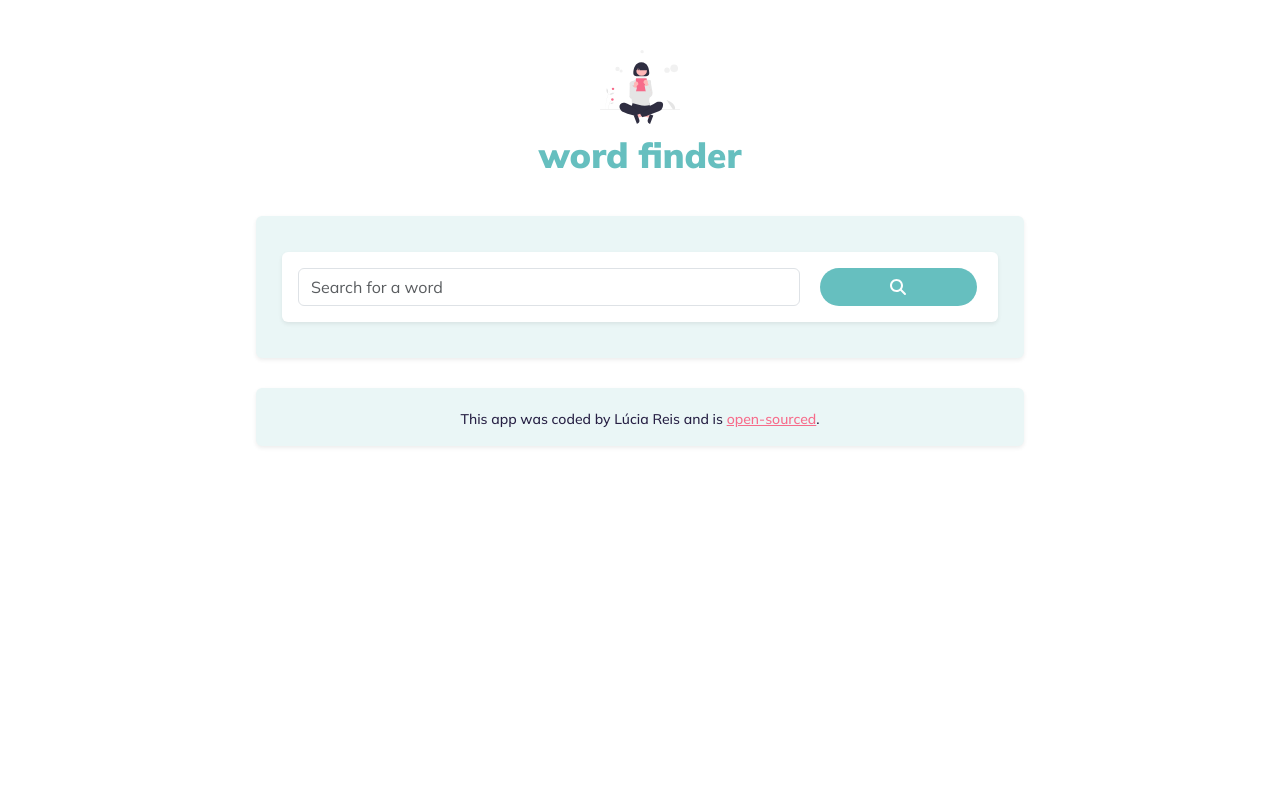
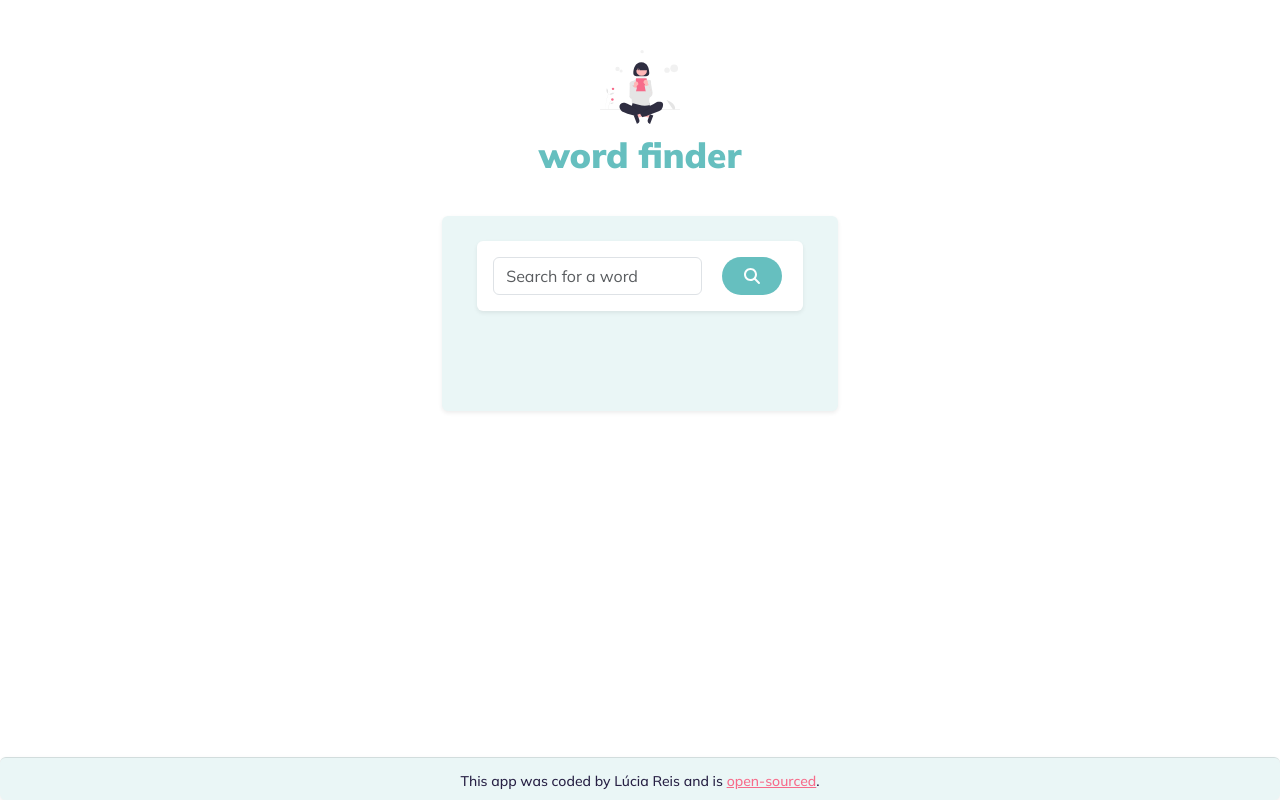
Before and after one commit to larevolucia/react-dictionary, a React (Create React App) app: page / in a window 1280 px wide. Built offline with nearby package versions, Linux system fonts and the light colour scheme.

Commit message:
Sticky footer at bottom

```diff
--- a/src/components/Home.js
+++ b/src/components/Home.js
@@ -20,14 +20,14 @@ function Home() {
           </a>
           <h1>word finder</h1>
         </header>
-      <main className="shadow-sm p-3 mb-3 rounded">
+        <main className="shadow-sm rounded">
           <Dictionary
             onSearch={handleSearchResults}
             query={query}
             data={searchResults}
           />
         </main>
-      <footer className="shadow-sm p-3 mb-3 rounded">
+      <footer className="shadow-sm p-2 rounded">
         <p>
           This app was coded by Lúcia Reis and is{" "}
           <a
--- a/src/styles/App.css
+++ b/src/styles/App.css
@@ -1,8 +1,12 @@
 /*App.js*/
 .App {
+  display: flex;
+  flex-direction: column;
+  flex: 1;
   margin: 0 auto;
   max-width: 60%;
 }
+
 .App-header {
   margin: 40px 0;
   align-items: center;
@@ -22,17 +26,23 @@ h1 {
 main {
   background-color: var(--second-color);
   border-radius: 5px;
-  padding: 5px 25px 15px 25px;
+  padding: 5px 25px 80px 25px;
+  flex: 1;
 }
 
+
 footer {
+  position: fixed;             /* stay in place */
+  bottom: 0;                   /* stick to the bottom edge */
+  left: 0;
+  width: 100%;                 /* span full width */
+  background-color: var(--second-color);
   text-align: center;
-  margin: 30px 0;
   font-size: 14px;
-  background-color: var(--second-color);
-  padding: 20px 0;
-  border-radius: 5px;
+  border-top: 1px solid rgba(0, 0, 0, 0.1); /* subtle line */
+  z-index: 100;                /* ensures it stays above content */
 }
+
 a {
   color: var(--fourth-color);
 }
@@ -62,3 +72,17 @@ footer p {
     font-size: 25px;
   }
 }
+html, body {
+  height: 100%;
+}
+
+#root {
+  display: flex;
+  flex-direction: column;
+  min-height: 100vh;
+}
+
+
+.main-container {
+   /* Makes main content expand and push footer down */
+}
--- a/src/styles/index.css
+++ b/src/styles/index.css
@@ -13,11 +13,12 @@ body {
   font-family: "Mulish", sans-serif;
   font-optical-sizing: auto;
   font-style: normal;
+
   /* -webkit-font-smoothing: antialiased;
   -moz-osx-font-smoothing: grayscale;*/
 }
 
 code {
   font-family: source-code-pro, Menlo, Monaco, Consolas, "Courier New",
-    monospace;
+  monospace;
 }
```
Lines whose indentation alone changed are shown as unchanged.
